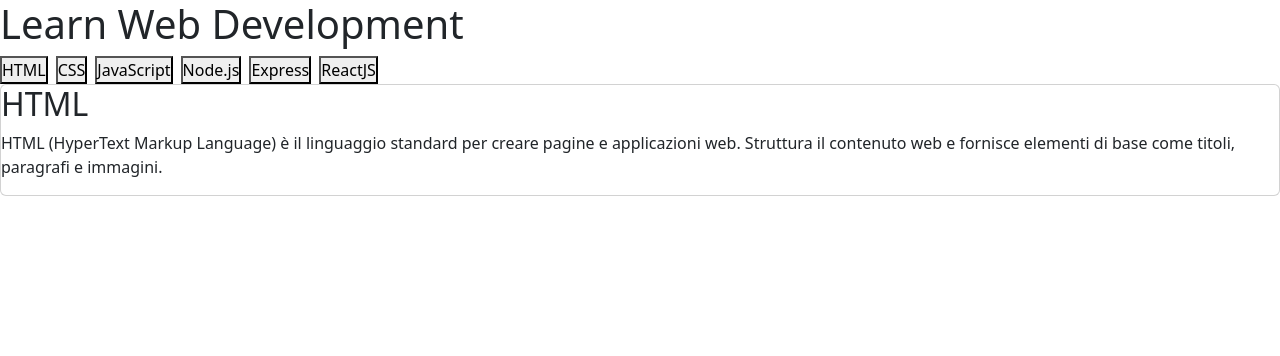
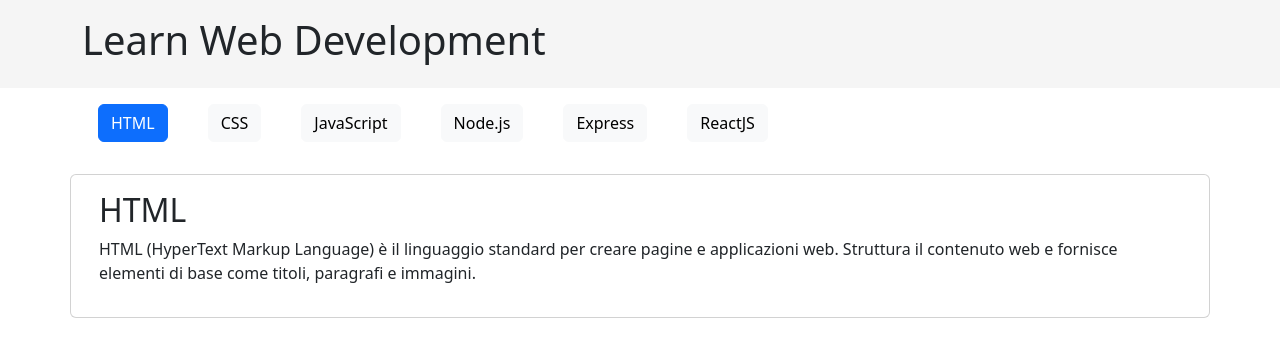
Before and after one commit to veronicacrisafi/react-use-state, a React (Vite) app: page / in a window 1280 px wide. Both pictures are taken after a click on the button "HTML". Shown: the top 356 px of the page. Built offline with nearby package versions, Linux system fonts and the light colour scheme.

Commit message:
componentizzato AppCard

```diff
--- /dev/null
+++ b/src/components/AppCard.jsx
@@ -0,0 +1,12 @@
+export default function AppCard({ title, description }) {
+
+    return (
+        <div className="container card mt-3">
+            <div className="card-body">
+                <h2>{title}</h2>
+                <p>{description}</p>
+            </div>
+        </div>
+
+    )
+}
--- a/src/components/AppHeader.jsx
+++ b/src/components/AppHeader.jsx
@@ -3,8 +3,10 @@
 
     return (
         <>
-            <div>
-                <h1>Learn Web Development</h1>
+            <div style={{ backgroundColor: 'whitesmoke' }}>
+                <div className="container py-3" >
+                    <h1>Learn Web Development</h1>
+                </div>
             </div>
         </>
     )
--- a/src/components/AppMain.jsx
+++ b/src/components/AppMain.jsx
@@ -1,8 +1,9 @@
 import { useState } from 'react' // importo l'hook da react
 import languages from '../data/languages'//importo l'array di oggetti
+import AppCard from './AppCard';
 
 export default function AppMain() {
-    const [idValue, setIdupdate] = useState(0);//destrutturo e prendo il valore dell'id e il valore dell'id aggiornato
+    const [idValue, setIdupdate] = useState(null);//destrutturo e prendo il valore dell'id e il valore dell'id aggiornato
 
     //creo la funzione che viene presa al click del button
     function handleClick(e) {
@@ -13,9 +14,9 @@
     //come return ho il markup
     return (
         <>
-            <div className="items">
+            <div className="container items">
                 {languages.map((item, idItem) => (//iterno all'interno dell'array di oggetti
-                    <button
+                    <button className={`btn btn-${idItem === idValue ? 'primary' : 'light'} mx-3 my-3`}
                         key={item.id}//chiave
                         data-id={idItem}//indice
                         onClick={handleClick}//quando si clicca il button chiama la funzione
@@ -24,12 +25,14 @@
                     </button>
                 ))}
             </div>
+            {idValue === null ? (
+                <p>nessun linguaggio selezionato</p>
+            ) : (
+                <AppCard title={languages[idValue].title} description={languages[idValue].description} />
 
-            {/* creo la card con il paragrafo e al suo interno prendo l'array di oggetti e gli dico di prendere il suo id */}
-            <div className="card">
-                <h2>{languages[idValue].title}</h2>
-                <p>{languages[idValue].description}</p>
-            </div>
+            )}
         </>
-    );
+    )
+
 }
+{/* creo la card con il paragrafo e al suo interno prendo l'array di oggetti e gli dico di prendere il suo id */ }
```
